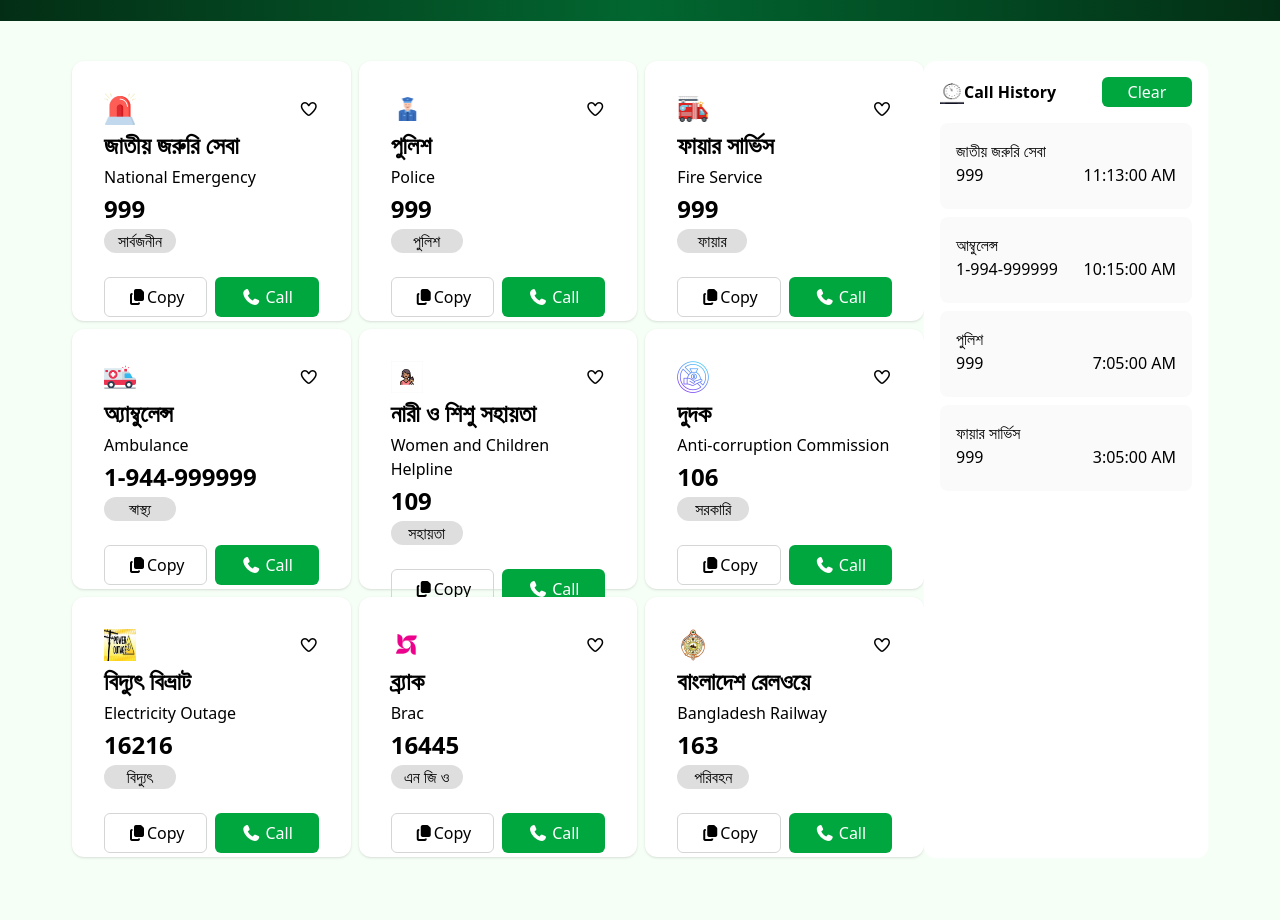
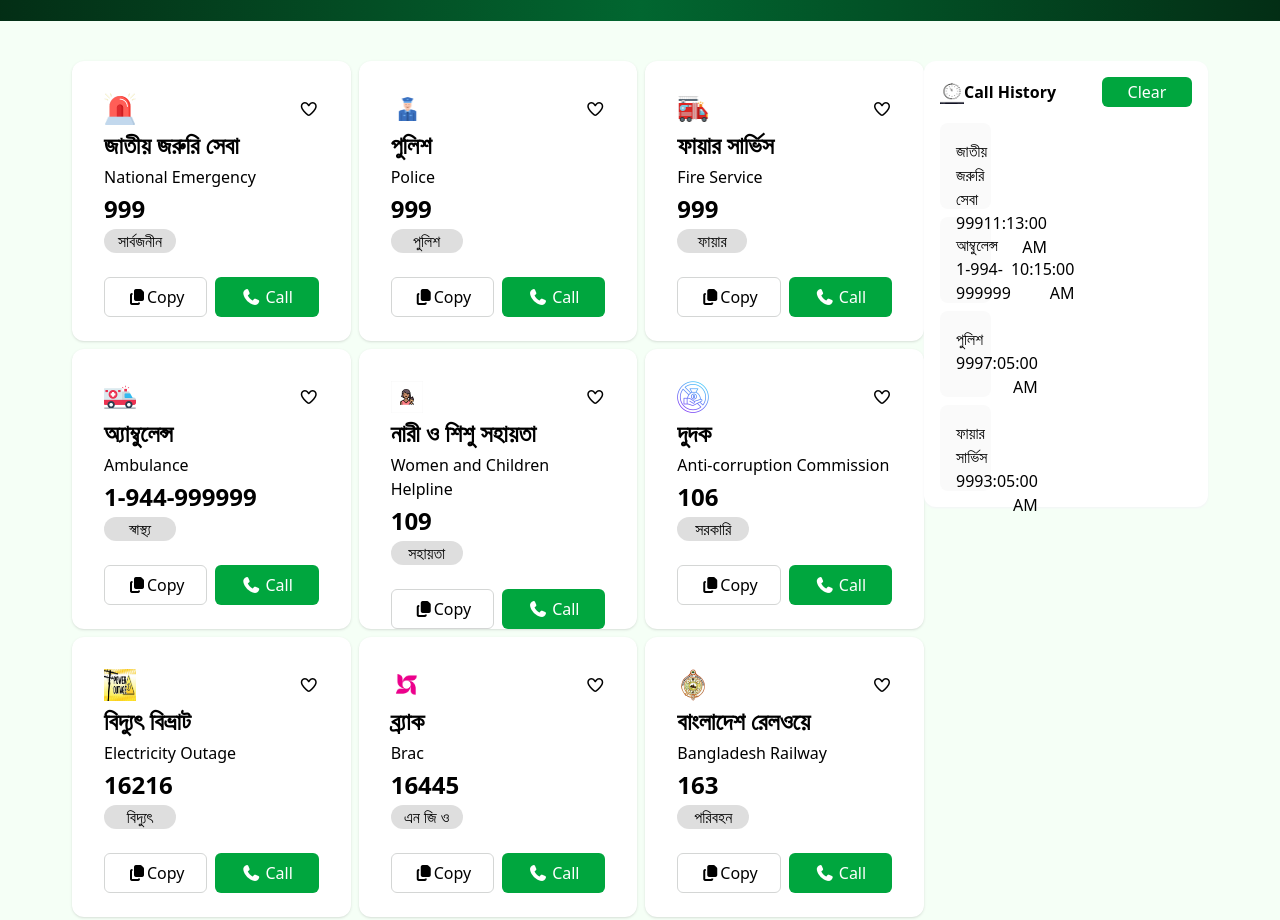
Before and after one commit to FahmidaHamid/assignment05SolutionFH, a website: page index.html in a window 1280 px wide. Shown: the part 351-1271 px from the top of the page. Before the commit the page ends 1248 px from the top, so only its background shows below. Drawn offline with Linux system fonts and the light colour scheme; a web font is replaced by a local one.

Commit message:
responsible testing

```diff
--- a/index.html
+++ b/index.html
@@ -66,7 +66,7 @@
     </div>
     <div
       id="hero"
-      class="w-full h-max-[239px] pt-6 pb-6 flex flex-1 flex-col justify-center items-center bg-gradient-to-r from-green-950 via via-green-800 to bg-green-950"
+      class="w-full h-max-[239px] sm:max-w-screen pt-6 pb-6 flex flex-1 flex-col justify-center items-center bg-gradient-to-r from-green-950 via via-green-800 to bg-green-950"
     >
       <img
         class="w-[92px] h-[92px] text-white"
@@ -84,11 +84,10 @@
     </div>
     <div id="service-area" class="w-95/100 p-10 flex flex-1">
       <div
-        class="left-cards w-9/12 grid sm:grid-cols-1 md:grid-cols-3 gap-x-2 gap-y-2 justify-center items-center rounded-xl shadow-white"
+        class="left-cards xs:1/2 sm:8/12 lg:w-9/12 grid sm:grid-cols-1 md:grid-cols-2 lg:grid-cols-3 gap-x-2 gap-y-2 justify-center items-center rounded-xl shadow-white"
       >
         <div
-          id="card-1"
-          class="flex flex-col max-w-[320px] max-h-[260px] sm:p-4 md:p-8 bg-[ #ffffff80] rounded-xl shadow-sm bg-white gap-1"
+          class="flex flex-1 flex-col max-w-[360px] max-h-[280px] sm:p-4 md:p-8 bg-[ #ffffff80] rounded-xl shadow-sm bg-white gap-1"
         >
           <div class="side-by-side flex flex-1 justify-between items-center">
             <img
@@ -124,8 +123,7 @@
           </div>
         </div>
         <div
-          id="card-2"
-          class="flex flex-col max-w-[320px] max-h-[260px] gap-1 p-8 bg-[ #ffffff80] rounded-xl shadow-sm bg-white"
+          class="flex flex-1 flex-col max-w-[360px] max-h-[280px] gap-1 p-8 bg-[ #ffffff80] rounded-xl shadow-sm bg-white"
         >
           <div class="side-by-side flex flex-1 justify-between items-center">
             <img class="w-8 h-8" src="./assets/police.png" alt="" srcset="" />
@@ -155,8 +153,7 @@
           </div>
         </div>
         <div
-          id="card-3"
-          class="flex flex-col max-w-[320px] max-h-[260px] gap-1 p-8 bg-[ #ffffff80] rounded-xl shadow-sm bg-white"
+          class="flex flex-1 flex-col max-w-[360px] max-h-[280px] gap-1 p-8 bg-[ #ffffff80] rounded-xl shadow-sm bg-white"
         >
           <div class="side-by-side flex flex-1 justify-between items-center">
             <img
@@ -191,8 +188,7 @@
           </div>
         </div>
         <div
-          id="card-4"
-          class="flex flex-col max-w-[320px] max-h-[260px] gap-1 p-8 bg-[ #ffffff80] rounded-xl shadow-sm bg-white"
+          class="flex flex-1 flex-col max-w-[360px] max-h-[280px] gap-1 p-8 bg-[ #ffffff80] rounded-xl shadow-sm bg-white"
         >
           <div class="side-by-side flex flex-1 justify-between items-center">
             <img
@@ -228,8 +224,7 @@
         </div>
 
         <div
-          id="card-5"
-          class="flex flex-col max-w-[320px] max-h-[260px] gap-1 p-8 bg-[ #ffffff80] rounded-xl shadow-sm bg-white"
+          class="flex flex-1 flex-col max-w-[360px] max-h-[280px] gap-1 p-8 bg-[ #ffffff80] rounded-xl shadow-sm bg-white"
         >
           <div class="side-by-side flex flex-1 justify-between items-center">
             <img class="w-8 h-8" src="./assets/women.png" alt="" srcset="" />
@@ -261,8 +256,7 @@
           </div>
         </div>
         <div
-          id="card-6"
-          class="flex flex-col max-w-[320px] max-h-[260px] gap-1 p-8 bg-[ #ffffff80] rounded-xl shadow-sm bg-white"
+          class="flex flex-1 flex-col max-w-[360px] max-h-[280px] gap-1 p-8 bg-[ #ffffff80] rounded-xl shadow-sm bg-white"
         >
           <div class="side-by-side flex flex-1 justify-between items-center">
             <img
@@ -297,8 +291,7 @@
           </div>
         </div>
         <div
-          id="card-7"
-          class="flex flex-col max-w-[320px] max-h-[260px] gap-1 p-8 bg-[ #ffffff80] rounded-xl shadow-sm bg-white"
+          class="flex flex-1 flex-col max-w-[360px] max-h-[280px] gap-1 p-8 bg-[ #ffffff80] rounded-xl shadow-sm bg-white"
         >
           <div class="side-by-side flex flex-1 justify-between items-center">
             <img
@@ -333,8 +326,7 @@
           </div>
         </div>
         <div
-          id="card-8"
-          class="flex flex-col max-w-[320px] max-h-[260px] gap-1 p-8 bg-[ #ffffff80] rounded-xl shadow-sm bg-white"
+          class="flex flex-1 flex-col max-w-[360px] max-h-[280px] gap-1 p-8 bg-[ #ffffff80] rounded-xl shadow-sm bg-white"
         >
           <div class="side-by-side flex flex-1 justify-between items-center">
             <img class="w-8 h-8" src="./assets/brac.png" alt="" srcset="" />
@@ -364,8 +356,7 @@
           </div>
         </div>
         <div
-          id="card-9"
-          class="flex flex-col max-w-[320px] max-h-[260px] gap-1 p-8 bg-[ #ffffff80] rounded-xl shadow-sm bg-white"
+          class="flex flex-1 flex-col max-w-[360px] max-h-[280px] gap-1 p-8 bg-[ #ffffff80] rounded-xl shadow-sm bg-white"
         >
           <div class="side-by-side flex flex-1 justify-between items-center">
             <img
@@ -401,11 +392,11 @@
         </div>
       </div>
       <div
-        class="right-list w-3/12 rounded-xl shadow shadow-white bg-white p-2"
+        class="right-list xs:1/2 sm:4/12 lg:w-3/12 h-full rounded-xl shadow shadow-gray-100 bg-white p-2"
       >
         <div
           id="history"
-          class="flex flex-1 sm:flex-col md:flex-row items-center justify-around sm:p-0.5 md:p-2"
+          class="flex flex-1 sm:flex-col lg:flex-row items-center justify-around sm:p-0.5 md:p-2"
         >
           <div
             id="hist"
@@ -422,7 +413,7 @@
             Clear
           </button>
         </div>
-        <div class="flex flex-col">
+        <div class="flex flex-1 flex-col lg:w-3/12">
           <ul id="call-list">
             <li>
               <div
```
Also changed, not shown: src/output.css.
